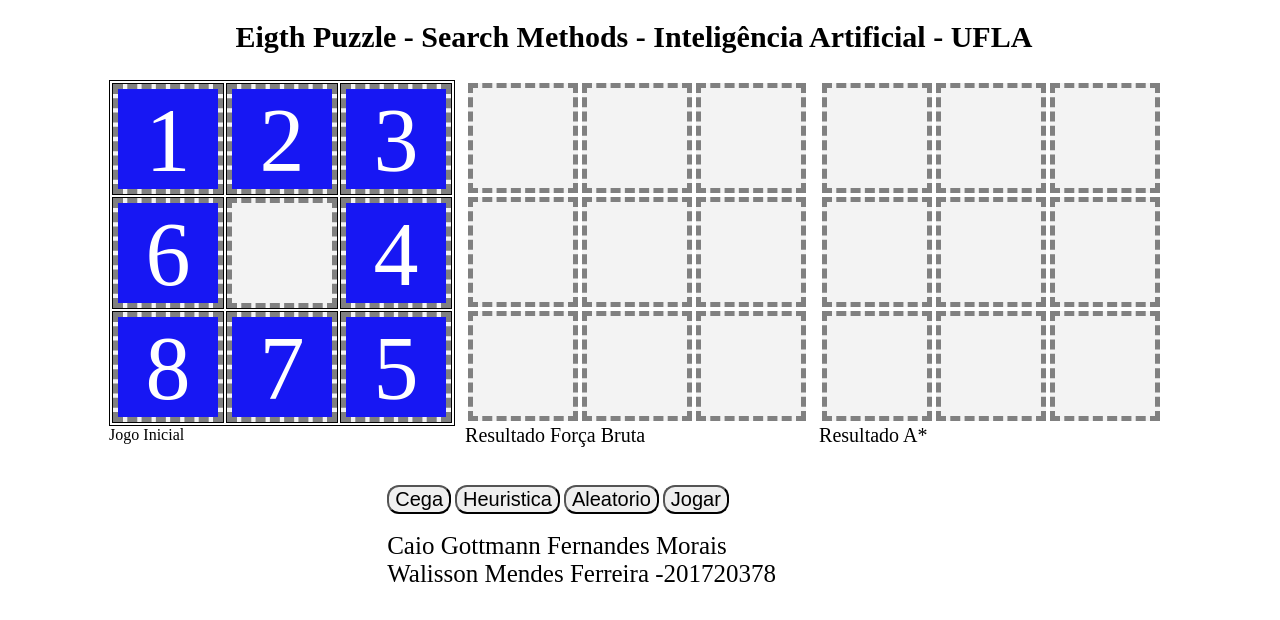
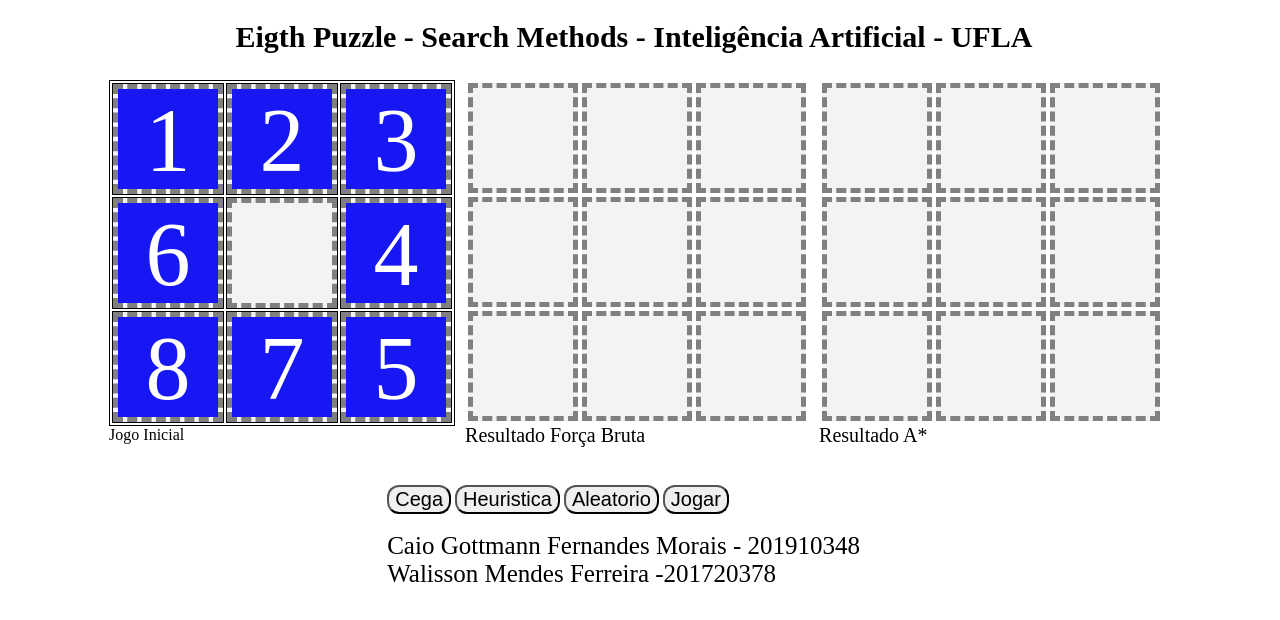
Before and after one commit to MrDuckBr/M-todosDeBuscaIA, a plain HTML site: page index.html in a window 1280 px wide. Drawn offline with Linux system fonts and the light colour scheme.

Commit message:
modificiacoes

```diff
--- a/index.html
+++ b/index.html
@@ -248,10 +248,9 @@
           Aleatorio
         </button>
         <button onclick="play();" class="styleButton">Jogar</button>
-        <!-- <button onclick="changePeca(0,1);">change</button> -->
 
         <div class="Nomes">
-          Caio Gottmann Fernandes Morais
+          Caio Gottmann Fernandes Morais - 201910348
             <br>
           Walisson Mendes Ferreira -201720378</div>
       </div>
@@ -259,31 +258,27 @@
   </body>
   <script>
     function dragStart(e) {
-      // Sets the operation allowed for a drag source
       e.dataTransfer.effectAllowed = "move";
-
-      // Sets the value and type of the dragged data
       e.dataTransfer.setData("Text", e.target.getAttribute("id"));
     }
     function dragOver(e) {
-      // Prevent the browser default handling of the data
+
       e.preventDefault();
       e.stopPropagation();
     }
     function drop(e) {
-      // Cancel this event for everyone else
+
       e.stopPropagation();
       e.preventDefault();
 
-      // Retrieve the dragged data by type
+
       var data = e.dataTransfer.getData("Text");
 
-      // Append image to the drop box
+
       e.target.appendChild(document.getElementById(data));
     }
   </script>
 
   <script src="./index.js"></script>
-  <!-- <script src="./BFS.js"></script>
-  <script src="./Node.js"></script> -->
+
 </html>
```
